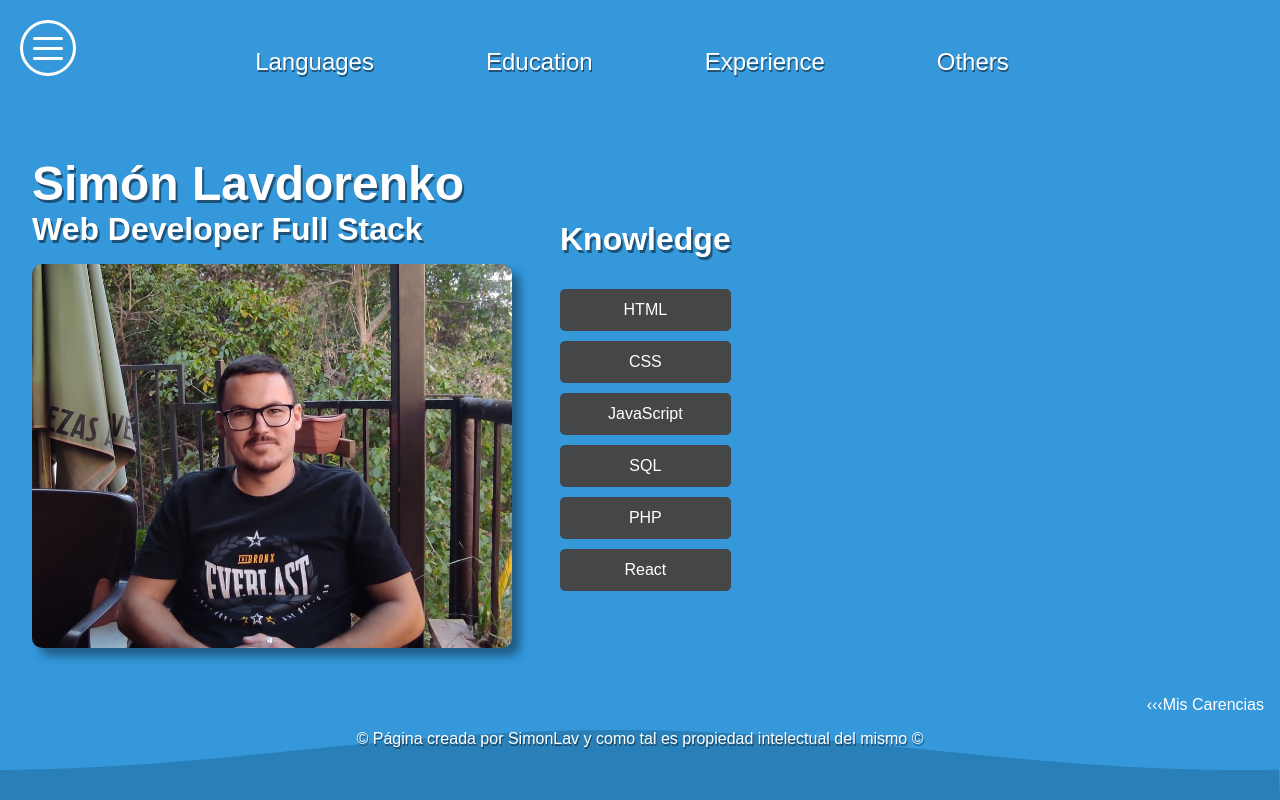
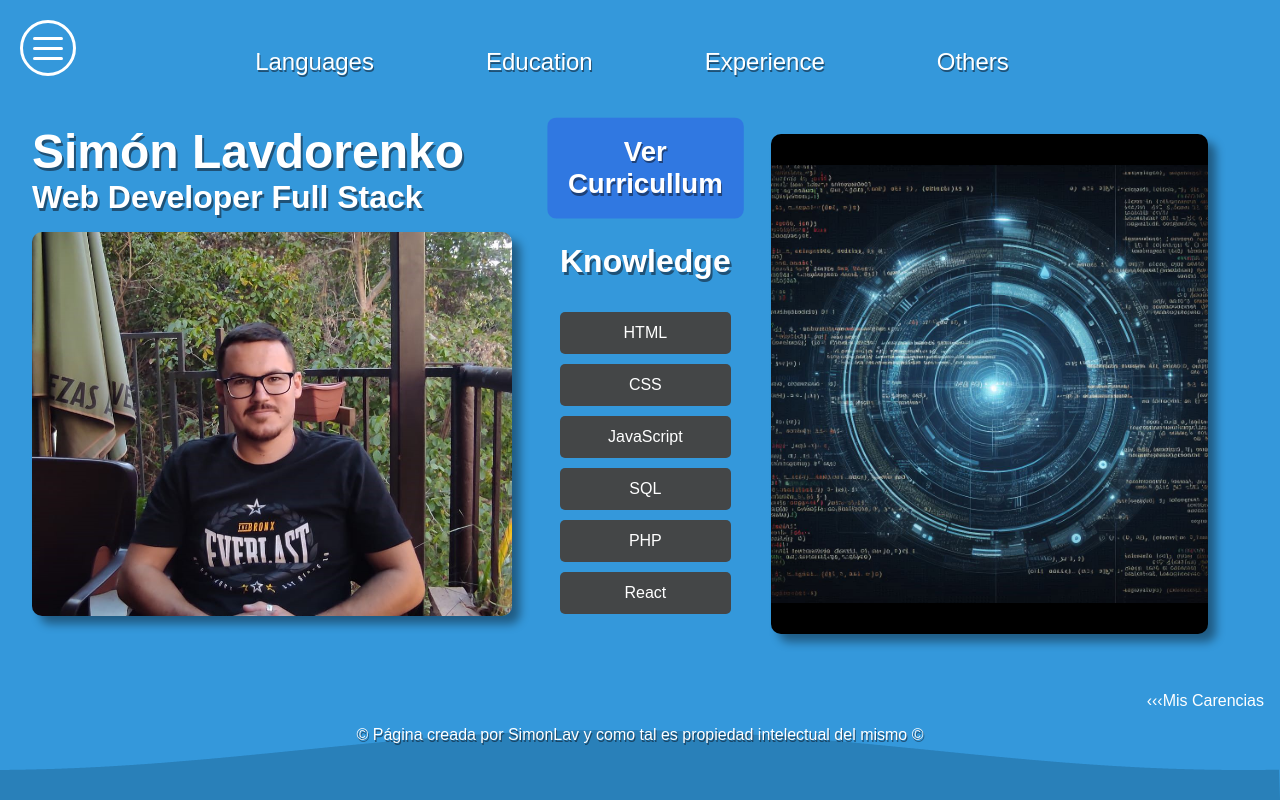
Before and after one commit to SimonLav2024/Portfolio_Simon, a PHP site: page / in a window 1280 px wide. Run offline with PHP 8.4, Linux system fonts and the light colour scheme.

Commit message:
añadido el CV

```diff
--- a/JavaScript/code.js
+++ b/JavaScript/code.js
@@ -281,6 +281,15 @@ const lenguajes = {
 const imageContainer = document.getElementById('imageContainer');
 const buttons = document.querySelectorAll('.botonK');
 
+// Función para establecer la imagen inicial
+function setInitialImage() {
+    imageContainer.style.display = "flex";
+    imageContainer.innerHTML = `<img class="img-k" src="img/fondo2.jpeg" alt="technology">`;
+}
+
+// Establecer la imagen inicial al cargar la página
+document.addEventListener('DOMContentLoaded', setInitialImage);
+
 buttons.forEach(button => {
     button.addEventListener('click', function() {
         const tech = this.getAttribute('data-tech');
--- a/css/styles.css
+++ b/css/styles.css
@@ -456,7 +456,7 @@ html {
     display: flex;
     flex-direction: row;
     justify-content: center;
-    margin: 2rem;
+    margin: 0rem 2rem 0rem 2rem;
 
 }
 .container-foto {
@@ -494,6 +494,28 @@ html {
     flex-direction: row;
     align-items: center;
     margin: 0 0 0 3rem;
+    text-align: center;
+}
+.enlaceCV {
+    font-size: 1.5rem;
+    text-shadow: 1px 2px 0 rgba(12, 12, 20, 0.507);
+    color: rgb(255, 255, 255);
+    text-decoration: none;
+    background-color: #2c43ed5f;
+    border-radius: 8px;
+    padding: 1rem;
+    animation-name: scale;
+    animation-duration: 1.3s;
+    animation-iteration-count: infinite;
+    animation-direction: alternate;
+}
+@keyframes scale {
+    from {transform: scale(1);}
+    to {transform: scale(1.15);}
+}
+.enlaceCV:hover {
+    background-color: #2c43edeb;
+    color: rgb(12, 249, 0);
 }
 .conocim {
     font-size: 2rem;
@@ -542,8 +564,6 @@ html {
     max-width: 100%;
     max-height: 100%;
     object-fit: cover;
-
-
 }
 @media (max-width: 600px) {
     .buttons {
@@ -554,7 +574,7 @@ html {
     }
 }
 /* -------------------------------------------------------fin------------------------------------------- */
-/* ---------------footer------------------------------------- */
+/* ----------------------------------------------------footer------------------------------------- */
 .footer {
     text-align: center;
     color: white;
@@ -563,7 +583,7 @@ html {
 .carencias {
     display: flex;
     justify-content: end;
-    margin-right: 1rem;
+    margin: 3rem 1rem 0rem 0rem;
     text-decoration: none;
     color: white;
     transition: all 0.7s ease-in-out;
@@ -589,3 +609,4 @@ html {
 .car.open {
     right: 0;
 }
+/* ------------------------------------------fin---------------------------------------------------- */
--- a/index.html
+++ b/index.html
@@ -148,6 +148,7 @@
         </div>
         <div class="knowledges">
             <div class="buttons">
+                <a class="enlaceCV" target="_blank" href="Simon_Lavdorenko_CV.pdf"><b>Ver Curricullum</b></a>
                 <h1 class="conocim"><b>Knowledge</b></h1>
                 <button class="botonK" data-tech="html">HTML</button>
                 <button class="botonK" data-tech="css">CSS</button>
```
Also changed, not shown: img/fondo1.jpeg (deleted), 1 other file.
